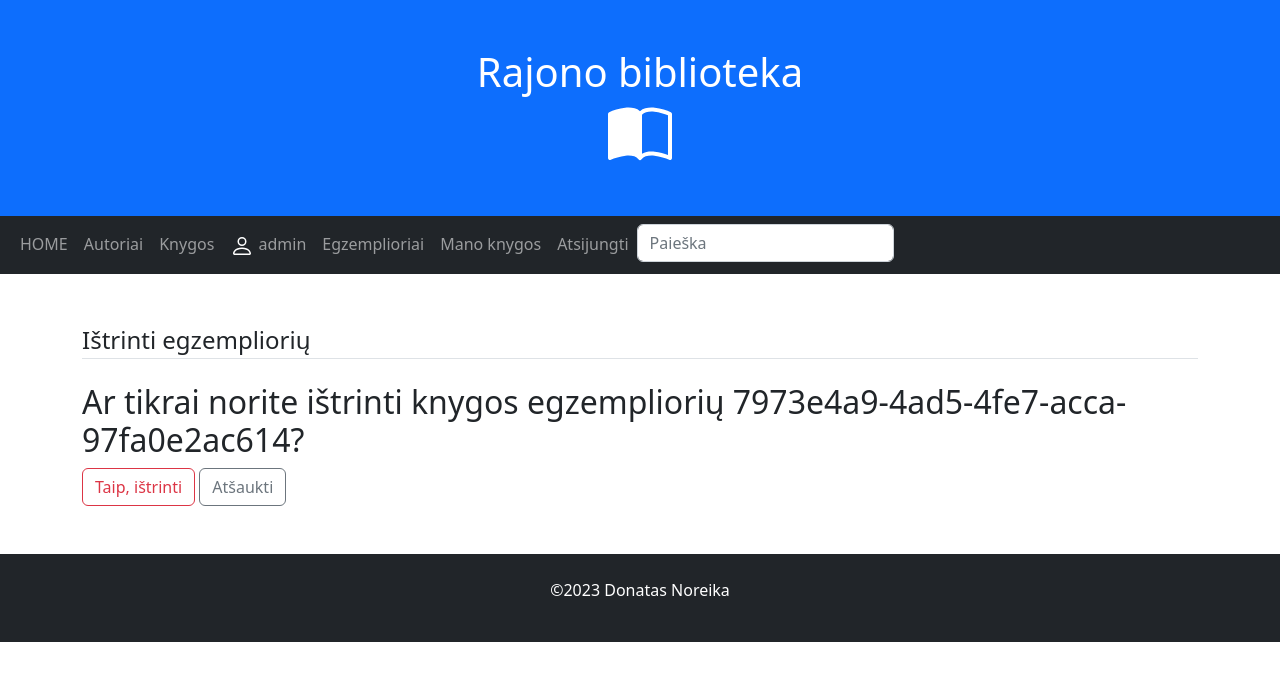
After one commit to DonatasNoreika/library_2023_pavasaris, a Django app: page /library/instances/27/delete in a window 1280 px wide. The commit adds this page. Shown: the top 681 px of the page. Run offline with Django 4.2, Linux system fonts and the light colour scheme; a user stored in the database is signed in; data comes from the database, SQL or seed files in the repository; both versions use the stored data as it was after the commit; some libraries are stand-ins or nearby versions.

Commit message:
11: Vartotojas gali ištrinti savo knygų egzempliorius

```diff
--- /dev/null
+++ b/mysite/library/templates/instance_delete.html
@@ -0,0 +1,18 @@
+{% extends "base.html" %}
+{% block "title" %}Egzemplioriaus trynimas{% endblock%}
+{% block "content" %}
+<div class="content-section">
+    <form method="POST">
+        {% load crispy_forms_tags %}
+        {% csrf_token %}
+        <fieldset class="form-group">
+        <legend class="border-bottom mb-4">Ištrinti egzempliorių</legend>
+            <h2>Ar tikrai norite ištrinti knygos egzempliorių {{ instance.uuid }}?</h2>
+        </fieldset>
+        <div class="form-group">
+            <button class="btn btn-outline-danger" type="submit">Taip, ištrinti</button>
+            <a class="btn btn-outline-secondary" href="{% url 'instances' %}">Atšaukti</a>
+        </div>
+    </form>
+</div>
+{% endblock %}
--- a/mysite/library/templates/instances.html
+++ b/mysite/library/templates/instances.html
@@ -14,6 +14,7 @@
 {% if instance.reader == user %}
 <div>
     <a class="btn btn-secondary btn-sm mt-1 mb-1" href="{% url 'instance_update' instance.id %}">Redaguoti</a>
+    <a class="btn btn-danger btn-sm mt-1 mb-1" href="{% url 'instance_delete' instance.id %}">Ištrinti</a>
 </div>
 {% endif %}
 <hr>
--- a/mysite/library/urls.py
+++ b/mysite/library/urls.py
@@ -16,4 +16,5 @@ urlpatterns = [
     path('instances/<int:pk>', views.BookInstanceDetailView.as_view(), name="instance"),
     path('instances/new', views.BookInstanceCreateView.as_view(), name='instance_new'),
     path('instances/<int:pk>/update', views.BookInstanceUpdateView.as_view(), name='instance_update'),
+    path('instances/<int:pk>/delete', views.BookInstanceDeleteView.as_view(), name='instance_delete'),
 ]
--- a/mysite/library/views.py
+++ b/mysite/library/views.py
@@ -186,3 +186,13 @@ class BookInstanceUpdateView(LoginRequiredMixin, UserPassesTestMixin, generic.Up
     def test_func(self):
         instance = self.get_object()
         return instance.reader == self.request.user
+
+class BookInstanceDeleteView(LoginRequiredMixin, UserPassesTestMixin, generic.DeleteView):
+    model = BookInstance
+    success_url = "/library/instances/"
+    context_object_name = "instance"
+    template_name = 'instance_delete.html'
+
+    def test_func(self):
+        instance = self.get_object()
+        return instance.reader == self.request.user
```
Also changed, not shown: mysite/db.sqlite3.
